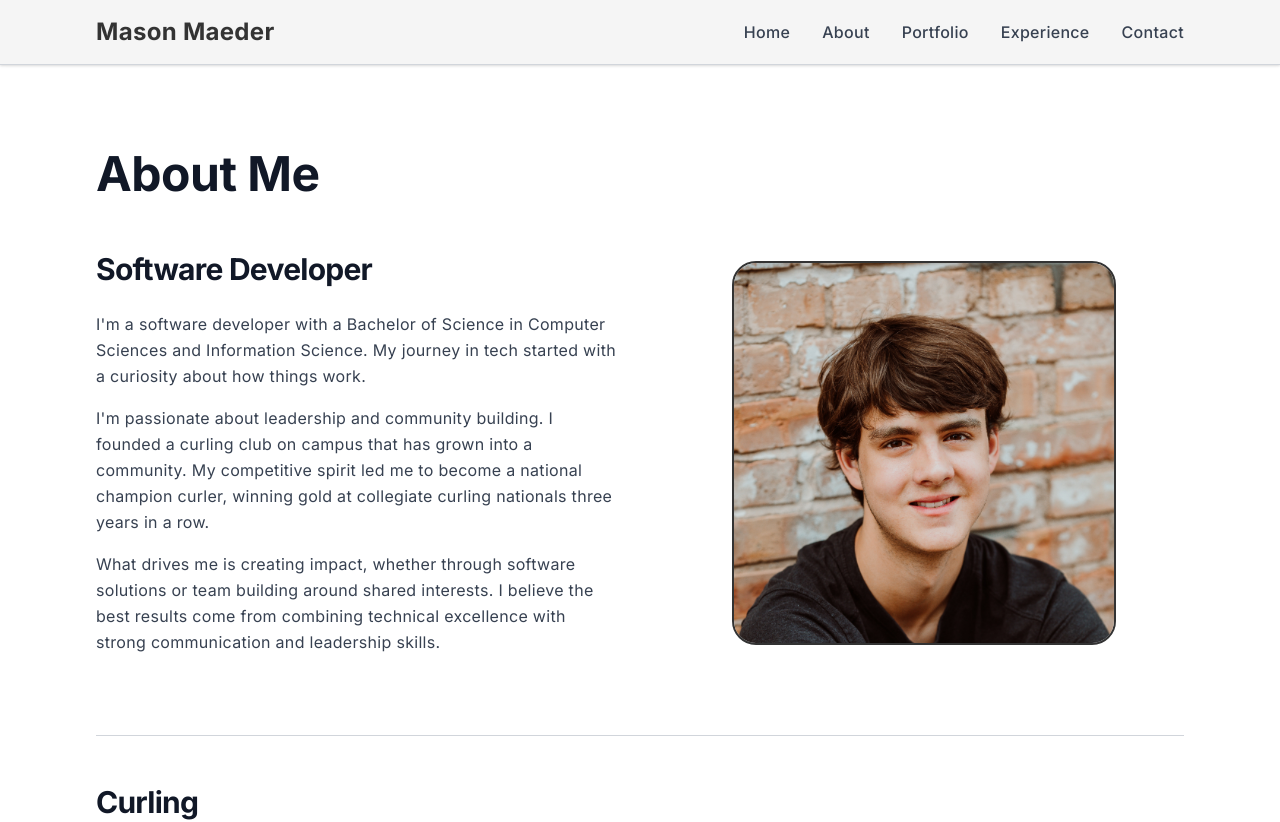
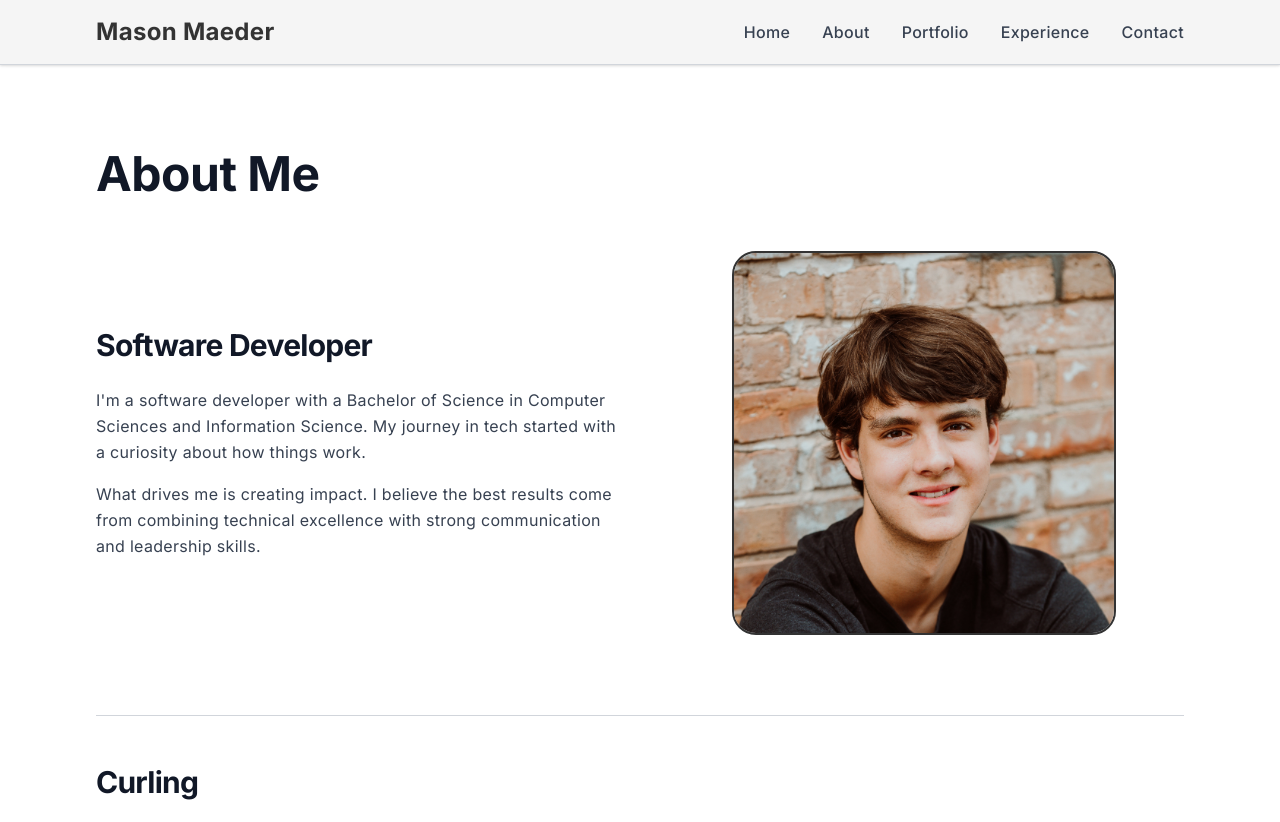
Before and after one commit to masonmaeder/masonmaeder.com, a Next.js app: page /about in a window 1280 px wide. Shown: the top 822 px of the page. Built offline with nearby package versions, Linux system fonts and the light colour scheme.

Commit message:
Refactor AboutContent text to enhance clarity and remove redundant information

```diff
--- a/components/AboutContent.tsx
+++ b/components/AboutContent.tsx
@@ -24,14 +24,8 @@ export default function AboutContent() {
             Science in Computer Sciences and Information Science. My journey in tech started with a
             curiosity about how things work.
           </p>
-          <p className="text-gray-700 mb-4 leading-relaxed">
-            I'm passionate about leadership and community
-            building. I founded a curling club on campus that has grown into a community.
-            My competitive spirit led me to become a national champion curler, winning gold at collegiate curling nationals three years in a row.
-          </p>
           <p className="text-gray-700 leading-relaxed">
-            What drives me is creating impact, whether through software
-            solutions or team building around shared interests. I believe
+            What drives me is creating impact. I believe
             the best results come from combining technical excellence with strong
             communication and leadership skills.
           </p>
```
